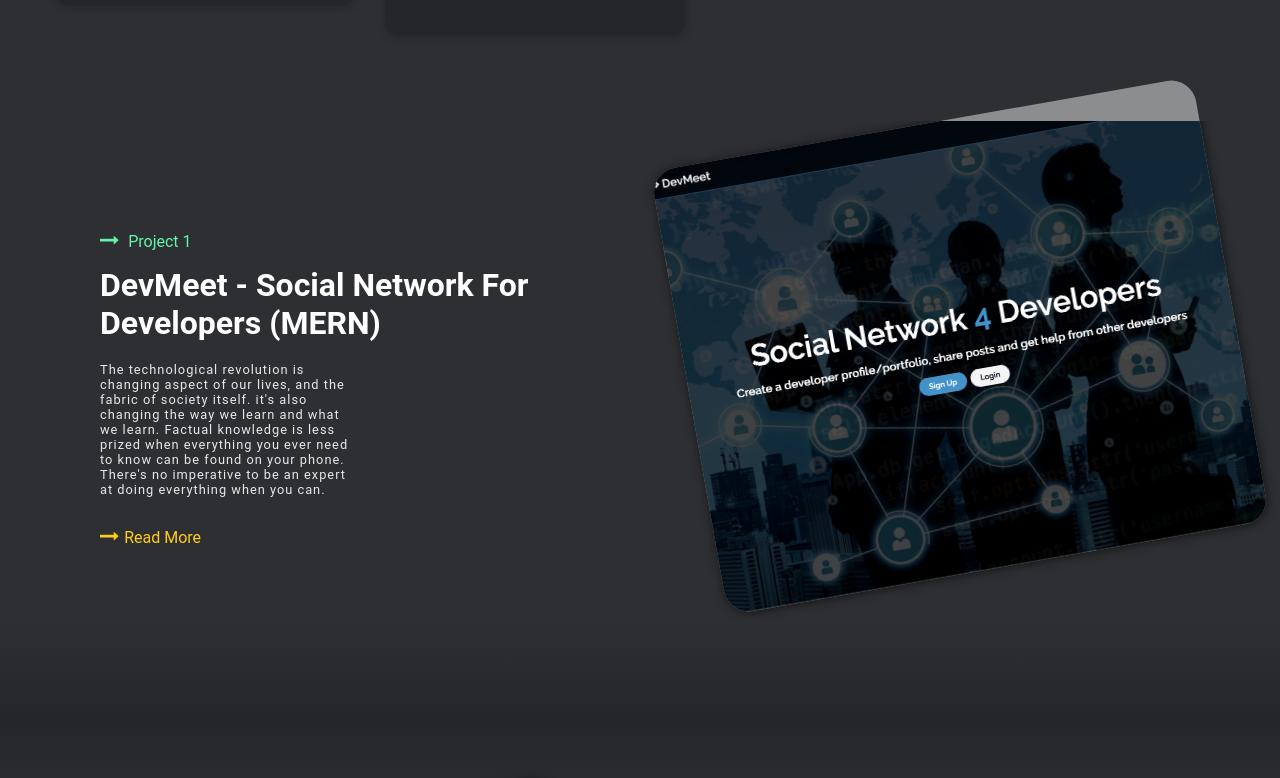
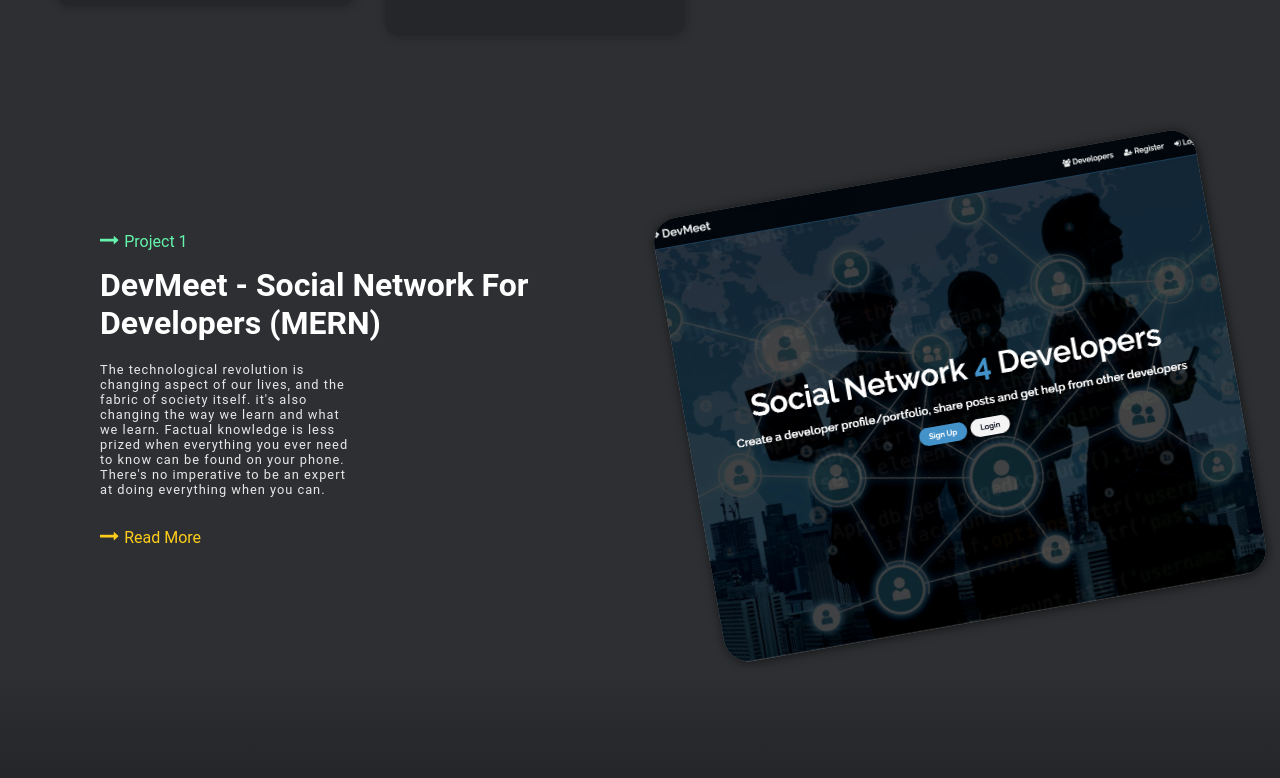
Before and after one commit to moodyomar/portfolio, a React (Create React App) app: page / in a window 1280 px wide. Shown: the part 1346-2124 px from the top of the page. Built offline with nearby package versions, Linux system fonts and the light colour scheme; the HTML template or start-up script is replaced by a standard one.

Commit message:
add projects to json and map them out - DRY

```diff
--- a/src/components/common/Project.js
+++ b/src/components/common/Project.js
@@ -4,7 +4,7 @@ import ProjectCard from '../cards/ProjectCard';
 import Para from './Para';
 
 
-const Project = ({ intro, title, content, btnClass='', btn, icon, flip = false, id ,link='maportfolioo'}) => {
+const Project = ({ intro, title, content, btnClass='', btn, icon, flip = false, id ,link='maportfolioo',more}) => {
 
   return (
 
@@ -15,7 +15,8 @@ const Project = ({ intro, title, content, btnClass='', btn, icon, flip = false,
           title={title}
           para={content}
           btnClass={btnClass}
-          btn={btn} icon={icon} />
+          btn={btn} icon={icon}
+          more={more} />
 
       </div>
       <Link to={{ pathname: `https://${link}.netlify.app` }} target="_blank" className={`left-col ${flip && 'flipToRight'}`}>
--- a/src/components/sections/Projects.js
+++ b/src/components/sections/Projects.js
@@ -5,28 +5,24 @@ import '../styles/ProjectCard.css';
 import Project from '../common/Project';
 import Splitter from '../common/Splitter';
 
+import projects from '../../data/projects.json'
 
 
 const Projects = () => {
-
 
   return (
 
     <div className='Projects'>
 
-      <Project intro={' Project 1'} title={'DevMeet - Social Network For Developers (MERN)'} content={"The technological revolution is changing aspect of our lives, and the fabric of society itself. it's also changing the way we learn and what we learn. Factual knowledge is less prized when everything you ever need to know can be found on your phone. There's no imperative to be an expert at doing everything when you can."} btnClass={'readMore'} btn={'Read More'} icon={true} id={'p1'} link={'madevmeet'} />
-
-      <Splitter />
-
-      <Project intro={' Project 2'} title={'PetMe - Dog Adoption Association (MEAN)'} content={"The technological revolution is changing aspect of our lives, and the fabric of society itself. it's also changing the way we learn and what we learn. Factual knowledge is less prized when everything you ever need to know can be found on your phone. There's no imperative to be an expert at doing everything when you can."} btnClass={'readMore'} btn={'Read More'} icon={true} flip={true} id={'p2'} link={'mapetme'} />
-
-      <Splitter />
-
-      <Project intro={' Project 3'} title={'BizUp - Business Meetups (MERN)'} content={"The technological revolution is changing aspect of our lives, and the fabric of society itself. it's also changing the way we learn and what we learn. Factual knowledge is less prized when everything you ever need to know can be found on your phone. There's no imperative to be an expert at doing everything when you can."} btnClass={'readMore'} btn={'Read More'} icon={true} id={'p3'} link={'macard'} />
-
-      <Splitter />
-
-      {/* <Project intro={' Project 4'} title={'CRM - Company CRM (Angular & Firebase)'} content={"The technological revolution is changing aspect of our lives, and the fabric of society itself. it's also changing the way we learn and what we learn. Factual knowledge is less prized when everything you ever need to know can be found on your phone. There's no imperative to be an expert at doing everything when you can."} btnClass={'readMore'} btn={'Read More'} flip={true} icon={true} id={'p4'} link={'macrm'} /> */}
+      {projects.slice(0,3).map(project => {
+  let {intro,title,content,btnclass,btn,icon,flip,pId,link,more} = project
+        return(
+          <>
+          <Project intro={intro} title={title} content={content} btnClass={btnclass} btn={btn} icon={icon} id={pId} flip={flip} link={link} more={more} />
+          <Splitter/>
+          </>
+        )
+      })}
 
 
       <div className="viewall" style={{ display: 'flex', justifyContent: 'center', marginTop: '50px' }}>
--- a/src/components/styles/Projects.css
+++ b/src/components/styles/Projects.css
@@ -18,6 +18,7 @@ max-height: 600px;
   }
 
 .Projects .left-col{
+  padding-top: 50px;
 display: flex;
 align-items: center;
 max-height: 600px;
--- /dev/null
+++ b/src/data/projects.json
@@ -0,0 +1,48 @@
+[
+{
+    "intro":"Project 1",
+    "title":"DevMeet - Social Network For Developers (MERN)",
+    "content":"The technological revolution is changing aspect of our lives, and the fabric of society itself. it's also changing the way we learn and what we learn. Factual knowledge is less prized when everything you ever need to know can be found on your phone. There's no imperative to be an expert at doing everything when you can.",
+    "btnclass":"readMore",
+    "btn":"Read More",
+    "icon":true,
+    "pId":"p1",
+    "link":"madevmeet",
+    "more":"https://github.com/moodyomar/DevMeet"
+  },
+{
+    "intro":"Project 2",
+    "title":"PetMe - Dog Adoption Association (MEAN)",
+    "content":"The technological revolution is changing aspect of our lives, and the fabric of society itself. it's also changing the way we learn and what we learn. Factual knowledge is less prized when everything you ever need to know can be found on your phone. There's no imperative to be an expert at doing everything when you can.",
+    "btnclass":"readMore",
+    "btn":"Read More",
+    "icon":true,
+    "flip":true,
+    "pId":"p2",
+    "link":"mapetme",
+    "more":"https://github.com/moodyomar/PetMe-Client"
+  },
+{
+    "intro":"Project 3",
+    "title":"BizUp - Business Meetups (MERN)",
+    "content":"The technological revolution is changing aspect of our lives, and the fabric of society itself. it's also changing the way we learn and what we learn. Factual knowledge is less prized when everything you ever need to know can be found on your phone. There's no imperative to be an expert at doing everything when you can.",
+    "btnclass":"readMore",
+    "btn":"Read More",
+    "icon":true,
+    "pId":"p3",
+    "link":"macard",
+    "more":"https://github.com/moodyomar/BizCards"
+  },
+{
+    "intro":"Project 4",
+    "title":"CRM - Company CRM (Angular & Firebase)",
+    "content":"The technological revolution is changing aspect of our lives, and the fabric of society itself. it's also changing the way we learn and what we learn. Factual knowledge is less prized when everything you ever need to know can be found on your phone. There's no imperative to be an expert at doing everything when you can.",
+    "btnclass":"readMore",
+    "btn":"Read More",
+    "icon":true,
+    "flip":true,
+    "pId":"p4",
+    "link":"macrm",
+    "more":"https://github.com/moodyomar/Crm"
+  }
+]
```
